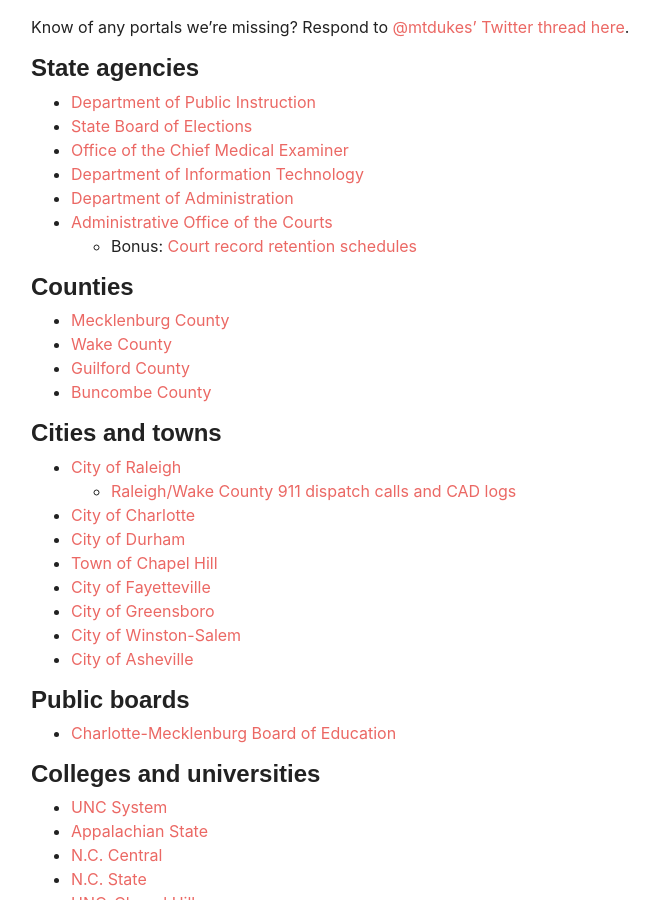
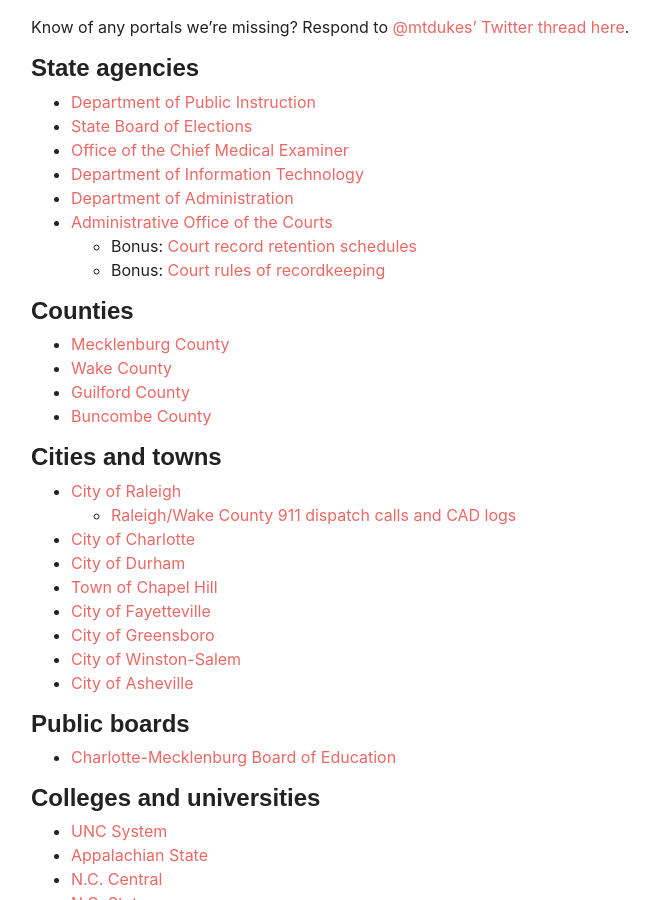
Before and after one commit to mtdukes/data-journalism-lab, a Jekyll site: the page built from _pages/public_records.md, in a window 1280 px wide and 900 px high, scrolled down 752 px. Shown: the whole window, without its empty margins (54-709 px from the left). Built offline with Jekyll 4.4.1, drawn with Linux system fonts in a browser that asks for light colours; some web fonts are replaced.

Commit message:
one more

```diff
--- a/_pages/public_records.md
+++ b/_pages/public_records.md
@@ -35,7 +35,7 @@
 * [Department of Administration](https://forms.office.com/pages/responsepage.aspx?id=3IF2etC5mkSFw-zCbNftGV6z5aT2oV9HiNK6Oi04PhpUMDJCTElLVThBSDVYS0pCNlpMM1FTM09CSyQlQCN0PWcu)
 * [Administrative Office of the Courts](https://www.nccourts.gov/public-records-request)
 	* Bonus: [Court record retention schedules](https://www.documentcloud.org/documents/23567777-records-retention-and-disposition-schedules-2022)
-
+	* Bonus: [Court rules of recordkeeping](https://www.documentcloud.org/documents/23567781-superior-court-rules-of-recordkeeping)
 
 #### Counties
 
```
